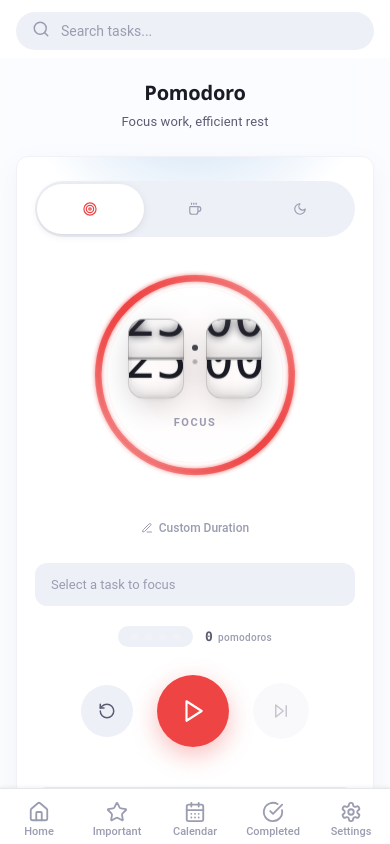
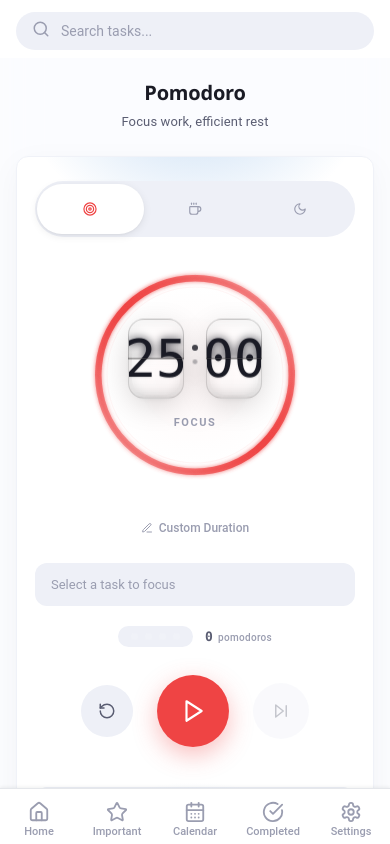
Before and after one commit to ChuyuChoyeon/choyeon-todo, a Vue app: page /#/pomodoro in a window 390 px wide. Built offline with nearby package versions, Linux system fonts and the light colour scheme.

Commit message:
fix: 修复翻转卡片文字交叉问题 - 统一动画时序和透明度过渡

```diff
--- a/src/components/FlipCard.vue
+++ b/src/components/FlipCard.vue
@@ -1,21 +1,20 @@
 <template>
-  <div class="flip-card" :class="{ flip: isFlipping }" :data-value="displayValue">
+  <div class="flip-card" :class="{ flip: isFlipping }">
     <div class="flip-card-inner">
-      <div class="flip-card-card1">
-        <span>{{ nextValue }}</span>
+      <div class="flip-card-card flip-card-bottom-top">
+        <span class="digit-top">{{ nextValue }}</span>
       </div>
-      <div class="flip-card-card2">
-        <span>{{ nextValue }}</span>
+      <div class="flip-card-card flip-card-bottom-bottom">
+        <span class="digit-bottom">{{ nextValue }}</span>
       </div>
-      <div class="flip-card-card3">
-        <span>{{ displayValue }}</span>
+      <div class="flip-card-card flip-card-top-top">
+        <span class="digit-top">{{ displayValue }}</span>
       </div>
-      <div class="flip-card-card4">
-        <span>{{ displayValue }}</span>
+      <div class="flip-card-card flip-card-top-bottom">
+        <span class="digit-bottom">{{ displayValue }}</span>
       </div>
     </div>
     <div class="flip-card-shadow"></div>
-    <div class="flip-card-gloss"></div>
   </div>
 </template>
 
@@ -43,7 +42,7 @@ watch(
       setTimeout(() => {
         displayValue.value = newVal
         isFlipping.value = false
-      }, 400)
+      }, 600)
     }
   }
 )
@@ -68,6 +67,8 @@ onMounted(() => {
   position: relative;
   width: 100%;
   height: 100%;
+  transform-style: preserve-3d;
+  -webkit-transform-style: preserve-3d;
 }
 
 .flip-card-inner::before {
@@ -76,17 +77,14 @@ onMounted(() => {
   top: 50%;
   left: 0;
   right: 0;
-  height: 3px;
-  background: rgba(0, 0, 0, 0.25);
+  height: 2px;
+  background: rgba(0, 0, 0, 0.3);
   transform: translateY(-50%);
-  z-index: 10;
+  z-index: 20;
   pointer-events: none;
 }
 
-.flip-card-card1,
-.flip-card-card2,
-.flip-card-card3,
-.flip-card-card4 {
+.flip-card-card {
   position: absolute;
   width: 100%;
   height: 50%;
@@ -99,91 +97,105 @@ onMounted(() => {
   );
   border: 1px solid rgba(0, 0, 0, 0.12);
   backdrop-filter: blur(4px);
-  backface-visibility: hidden;
 }
 
-.flip-card-card1 {
+.digit-top,
+.digit-bottom {
+  display: flex;
+  align-items: center;
+  justify-content: center;
+  width: 100%;
+  height: 200%;
+  font-size: 68px;
+  font-weight: 200;
+  color: var(--color-text-primary);
+  line-height: 1;
+  text-shadow: 0 1px 2px rgba(0, 0, 0, 0.1);
+}
+
+.digit-top {
+  transform: translateY(0);
+}
+
+.digit-bottom {
+  transform: translateY(-50%);
+}
+
+.flip-card-bottom-top {
   top: 0;
   border-radius: 16px 16px 0 0;
-  border-bottom: 1px solid rgba(0, 0, 0, 0.18);
+  border-bottom: none;
   z-index: 1;
 }
 
-.flip-card-card2 {
-  top: 50%;
+.flip-card-bottom-bottom {
+  bottom: 0;
   border-radius: 0 0 16px 16px;
-  border-top: 1px solid rgba(255, 255, 255, 0.08);
-  transform-origin: center top;
+  border-top: none;
+  transform-origin: top center;
   transform: rotateX(180deg);
   z-index: 2;
+  backface-visibility: hidden;
+  -webkit-backface-visibility: hidden;
+  opacity: 0;
 }
 
-.flip-card-card3 {
+.flip-card-top-top {
   top: 0;
   border-radius: 16px 16px 0 0;
-  border-bottom: 1px solid rgba(0, 0, 0, 0.18);
-  transform-origin: center bottom;
+  border-bottom: none;
+  transform-origin: bottom center;
   z-index: 3;
+  backface-visibility: hidden;
+  -webkit-backface-visibility: hidden;
 }
 
-.flip-card-card4 {
-  top: 50%;
+.flip-card-top-bottom {
+  bottom: 0;
   border-radius: 0 0 16px 16px;
-  border-top: 1px solid rgba(255, 255, 255, 0.08);
+  border-top: none;
   z-index: 1;
 }
 
-.flip-card-card1 span,
-.flip-card-card3 span {
-  display: flex;
-  align-items: flex-end;
-  justify-content: center;
-  width: 100%;
-  height: 100%;
-  font-size: 68px;
-  font-weight: 200;
-  color: var(--color-text-primary);
-  line-height: 100px;
-  text-shadow: 0 1px 2px rgba(0, 0, 0, 0.1);
+.flip-card.flip .flip-card-top-top {
+  animation: flipTopDown 0.6s ease-in-out forwards;
 }
 
-.flip-card-card2 span,
-.flip-card-card4 span {
-  display: flex;
-  align-items: flex-start;
-  justify-content: center;
-  width: 100%;
-  height: 100%;
-  font-size: 68px;
-  font-weight: 200;
-  color: var(--color-text-primary);
-  line-height: 0;
-  text-shadow: 0 1px 2px rgba(0, 0, 0, 0.1);
+.flip-card.flip .flip-card-bottom-bottom {
+  animation: flipBottomUp 0.6s ease-in-out forwards;
 }
 
-.flip-card.flip .flip-card-card2 {
-  animation: flipCard2 0.4s ease-in-out forwards;
+@keyframes flipTopDown {
+  0% {
+    transform: rotateX(0deg);
+    opacity: 1;
+  }
+  45% {
+    opacity: 1;
+  }
+  55% {
+    opacity: 0;
+  }
+  100% {
+    transform: rotateX(-180deg);
+    opacity: 0;
+  }
 }
 
-.flip-card.flip .flip-card-card3 {
-  animation: flipCard3 0.4s ease-in-out forwards;
-}
-
-@keyframes flipCard2 {
+@keyframes flipBottomUp {
   0% {
     transform: rotateX(180deg);
+    opacity: 0;
+  }
+  45% {
+    opacity: 0;
+  }
+  55% {
+    opacity: 1;
   }
   100% {
     transform: rotateX(0deg);
-  }
-}
-
-@keyframes flipCard3 {
-  0% {
-    transform: rotateX(0deg);
-  }
-  100% {
-    transform: rotateX(-180deg);
+    opacity: 1;
   }
 }
 
@@ -202,34 +214,15 @@ onMounted(() => {
   z-index: -1;
 }
 
-.flip-card-gloss {
-  position: absolute;
-  top: 0;
-  left: 0;
-  right: 0;
-  bottom: 50%;
-  border-radius: 16px 16px 0 0;
-  background: linear-gradient(180deg, rgba(255, 255, 255, 0.08) 0%, transparent 60%);
-  pointer-events: none;
-  z-index: 10;
-}
-
 @media (max-width: 768px) {
   .flip-card {
     width: 56px;
     height: 80px;
   }
 
-  .flip-card-card1 span,
-  .flip-card-card2 span,
-  .flip-card-card3 span,
-  .flip-card-card4 span {
+  .digit-top,
+  .digit-bottom {
     font-size: 52px;
-  }
-
-  .flip-card-card1 span,
-  .flip-card-card3 span {
-    line-height: 80px;
   }
 }
 
@@ -239,16 +232,9 @@ onMounted(() => {
     height: 68px;
   }
 
-  .flip-card-card1 span,
-  .flip-card-card2 span,
-  .flip-card-card3 span,
-  .flip-card-card4 span {
+  .digit-top,
+  .digit-bottom {
     font-size: 44px;
-  }
-
-  .flip-card-card1 span,
-  .flip-card-card3 span {
-    line-height: 68px;
   }
 }
 
@@ -258,23 +244,30 @@ onMounted(() => {
     height: 60px;
   }
 
-  .flip-card-card1 span,
-  .flip-card-card2 span,
-  .flip-card-card3 span,
-  .flip-card-card4 span {
+  .digit-top,
+  .digit-bottom {
     font-size: 38px;
-  }
-
-  .flip-card-card1 span,
-  .flip-card-card3 span {
-    line-height: 60px;
   }
 }
 
 @media (prefers-reduced-motion: reduce) {
-  .flip-card.flip .flip-card-card2,
-  .flip-card.flip .flip-card-card3 {
+  .flip-card.flip .flip-card-top-top,
+  .flip-card.flip .flip-card-bottom-bottom {
     animation: none !important;
+  }
+
+  .flip-card-bottom-bottom {
+    opacity: 0;
+  }
+
+  .flip-card.flip .flip-card-bottom-bottom {
+    opacity: 1;
+    transform: rotateX(0deg);
+  }
+
+  .flip-card.flip .flip-card-top-top {
+    opacity: 0;
+    transform: rotateX(-180deg);
   }
 }
 </style>
```
